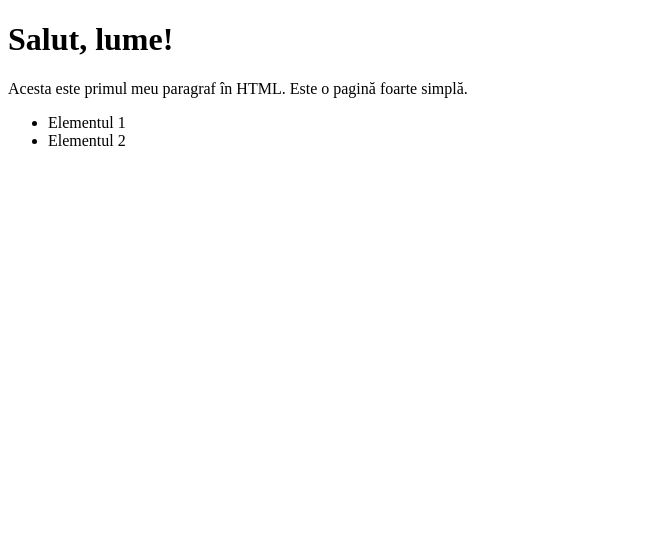
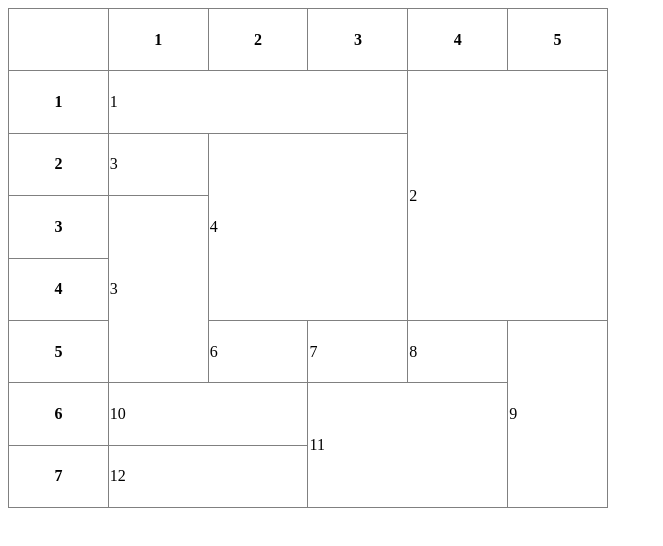
Before and after one commit to minzalarares/WT26-Minzala-Rares, a plain HTML site: page index.html in a window 1280 px wide. Shown: the whole page, without its empty margins (0-663 px from the left). Drawn offline with Linux system fonts and the light colour scheme.

Commit message:
Rows and col

```diff
--- a/index.html
+++ b/index.html
@@ -1,19 +1,53 @@
 <!DOCTYPE html>
-<html lang="ro">
+<html lang="en">
 <head>
     <meta charset="UTF-8">
     <meta name="viewport" content="width=device-width, initial-scale=1.0">
-    <title>Pagina mea</title>
+    <title>Document</title>
 </head>
 <body>
-
-    <h1>Salut, lume!</h1>
-    <p>Acesta este primul meu paragraf în HTML. Este o pagină foarte simplă.</p>
-
-    <ul>
-        <li>Elementul 1</li>
-        <li>Elementul 2</li>
-    </ul>
+    <table border="1" style="border-collapse: collapse" height="500px" width="600px">
+        <tr>
+            <th></th>
+            <th>1</th>
+            <th>2</th>
+            <th>3</th>
+            <th>4</th>
+            <th>5</th>
+        </tr>
+             <th>1</th>
+             <td colspan="3">1</td>
+             <td colspan="2" rowspan="4">2</td>
+        </tr>
+        <tr>
+            <th>2</th>
+            <td>3</td>
+            <td colspan="2" rowspan="3">4</td>
+        </tr>
+        <tr>
+            <th>3</th>
+            <td rowspan="3">3</td>
+        </tr>
+        <tr>
+            <th>4</th>
+        </tr>
+        <tr>
+            <th>5</th>
+            <td>6</td>
+            <td>7</td>
+            <td>8</td>
+            <td rowspan="3">9</td>
+        </tr>
+        <tr>
+            <th>6</th>
+            <td colspan="2">10</td>
+            <td rowspan="2" colspan="2">11</td>
+        </tr>
+        <tr>
+            <th>7</th>
+            <td colspan="2">12</td>
+        </tr>
+    </table>
 
 </body>
 </html>
```
